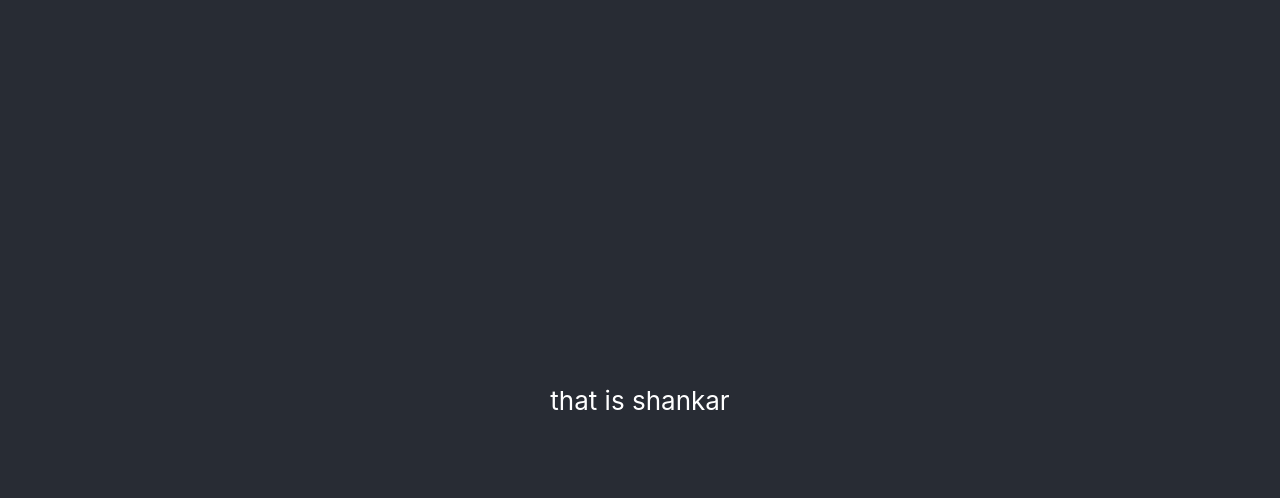
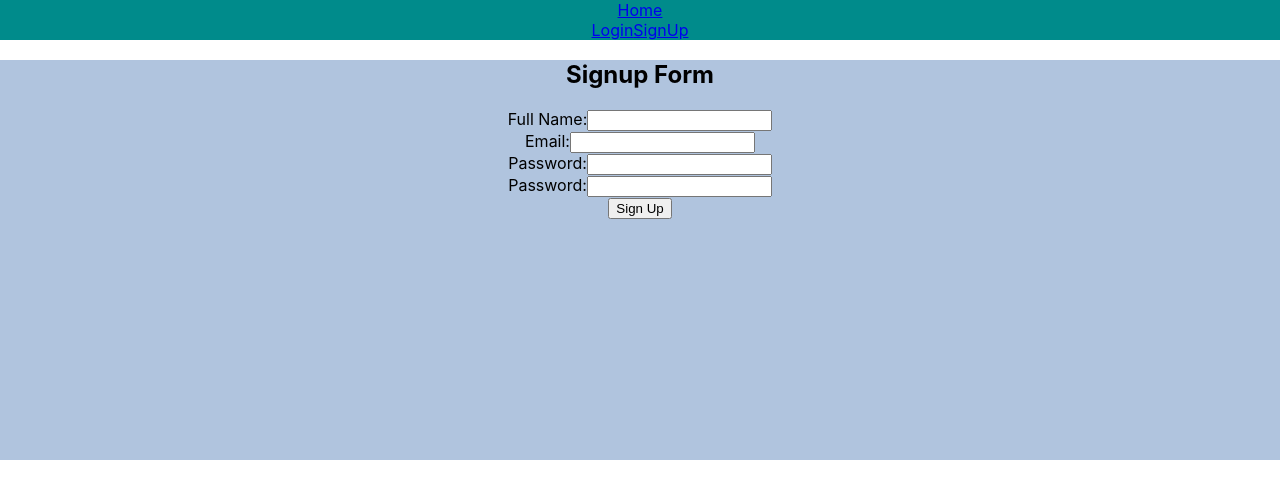
Before and after one commit to Kaligi-Shankar/NewBook, a React (Create React App) app: page /signup in a window 1280 px wide. Shown: the top 498 px of the page. Built offline with nearby package versions, Linux system fonts and the light colour scheme.

Commit message:
local server created

```diff
--- a/package.json
+++ b/package.json
@@ -6,8 +6,10 @@
     "@testing-library/jest-dom": "^5.17.0",
     "@testing-library/react": "^13.4.0",
     "@testing-library/user-event": "^13.5.0",
+    "axios": "^1.5.0",
     "react": "^18.2.0",
     "react-dom": "^18.2.0",
+    "react-router-dom": "^6.16.0",
     "react-scripts": "5.0.1",
     "web-vitals": "^2.1.4"
   },
--- a/public/index.html
+++ b/public/index.html
@@ -24,7 +24,7 @@
       work correctly both with client-side routing and a non-root public URL.
       Learn how to configure a non-root public URL by running `npm run build`.
     -->
-    <title>React App</title>
+    <title>Blood Book</title>
   </head>
   <body>
     <noscript>You need to enable JavaScript to run this app.</noscript>
--- a/src/App.css
+++ b/src/App.css
@@ -2,37 +2,8 @@
   text-align: center;
 }
 
-.App-logo {
-  height: 40vmin;
-  pointer-events: none;
+.container{
+  background-color: lightsteelblue;
+  height: 50vh;
+
 }
-
-@media (prefers-reduced-motion: no-preference) {
-  .App-logo {
-    animation: App-logo-spin infinite 20s linear;
-  }
-}
-
-.App-header {
-  background-color: #282c34;
-  min-height: 100vh;
-  display: flex;
-  flex-direction: column;
-  align-items: center;
-  justify-content: center;
-  font-size: calc(10px + 2vmin);
-  color: white;
-}
-
-.App-link {
-  color: #61dafb;
-}
-
-@keyframes App-logo-spin {
-  from {
-    transform: rotate(0deg);
-  }
-  to {
-    transform: rotate(360deg);
-  }
-}
--- a/src/App.js
+++ b/src/App.js
@@ -1,13 +1,32 @@
 import './App.css';
+import React, {createContext} from 'react';
+import {  Route,Routes } from 'react-router-dom';
+import Login from './Components/LoginForm';
+import SignUpForm from './Components/SignupForm';
+import Home from './Components/Home';
+
+const NavBar = React.lazy(()=>import('./Components/NavBar'))
+
+export const store = createContext();
 
 function App() {
+  const [token, setToken] = React.useState(null);
   return (
+    <store.Provider value={[token, setToken]}>
     <div className="App">
-      <header className="App-header">
-        that is shankar
+      <React.Suspense fallback={<p>Loading..</p>}>
+      <NavBar/>
+      </React.Suspense>
 
-      </header>
+    <div className='container'>
+      <Routes>
+          <Route exact path="/"  element={<Home/>} />
+          <Route exact path="/login" element={<Login/>} />
+          <Route exact path="/signup" element={<SignUpForm/>} />
+        </Routes>
+        </div>
     </div>
+    </store.Provider>
   );
 }
 
--- /dev/null
+++ b/src/Components/Home.jsx
@@ -0,0 +1,9 @@
+import React from 'react'
+
+const Home = () => {
+  return (
+    <div>Home</div>
+  )
+}
+
+export default Home
--- /dev/null
+++ b/src/Components/LoginForm.jsx
@@ -0,0 +1,64 @@
+import axios from 'axios';
+import React, { useState } from 'react';
+
+
+const LoginForm=()=> {
+
+  const [formData, setFormData] = useState({
+    email: '',
+    password: ''
+  });
+
+  const handleChange = (e) => {
+    const { name, value } = e.target;
+    setFormData({
+      ...formData,
+      [name]: value,
+    });
+  };
+
+  const handleSubmit = (e) => {
+    e.preventDefault();
+    axios.post('http://localhost:8000/login', formData).then(
+      response => {alert(response.data)
+      console.log(response)}
+    ).catch(err => console.error(err))
+
+
+  };
+
+  return (
+    <div>
+      <h2>Login Form</h2>
+      <form onSubmit={handleSubmit}>
+
+        <div>
+          <label htmlFor="email">Email:</label>
+          <input
+            type="email"
+            id="email"
+            name="email"
+            value={formData.email}
+            onChange={handleChange}
+            required
+          />
+        </div>
+        <div>
+          <label htmlFor="password">Password:</label>
+          <input
+            type="password"
+            id="password"
+            name="password"
+            value={formData.password}
+            onChange={handleChange}
+            required
+          />
+        </div>
+
+        <button type="submit">Login</button>
+      </form>
+    </div>
+  );
+}
+
+export default LoginForm;
--- /dev/null
+++ b/src/Components/NavBar.css
@@ -0,0 +1,3 @@
+.Nav-Container{
+    background-color: darkcyan;
+}
--- /dev/null
+++ b/src/Components/NavBar.jsx
@@ -0,0 +1,17 @@
+import React from 'react';
+import './NavBar.css'
+import { Link } from "react-router-dom";
+
+const NavBar = () => {
+  return (
+    <div className='Nav-Container'>
+        <div><Link to={'/'}>Home</Link></div>
+        <div>
+            <Link to={'/login'}>Login</Link>
+            <Link to={'/signup'}>SignUp</Link>
+        </div>
+    </div>
+  )
+}
+
+export default NavBar
--- /dev/null
+++ b/src/Components/SignupForm.jsx
@@ -0,0 +1,86 @@
+import axios from 'axios';
+import React, { useState } from 'react';
+
+
+const SignupForm=()=> {
+
+  const [formData, setFormData] = useState({
+    username: '',
+    email: '',
+    password: '',
+    confirmpassword: ''
+  });
+
+  const handleChange = (e) => {
+    const { name, value } = e.target;
+    setFormData({
+      ...formData,
+      [name]: value,
+    });
+  };
+
+  const handleSubmit = (e) => {
+    e.preventDefault();
+    axios.post('http://localhost:8000/signup', formData).then(
+      response => {alert(response.data)
+      console.log(response)}
+    ).catch(err => console.error(err))
+
+
+  };
+
+  return (
+    <div>
+      <h2>Signup Form</h2>
+      <form onSubmit={handleSubmit}>
+        <div>
+          <label htmlFor="username">Full Name:</label>
+          <input
+            type="text"
+            id="username"
+            name="username"
+            value={formData.username}
+            onChange={handleChange}
+            required
+          />
+        </div>
+        <div>
+          <label htmlFor="email">Email:</label>
+          <input
+            type="email"
+            id="email"
+            name="email"
+            value={formData.email}
+            onChange={handleChange}
+            required
+          />
+        </div>
+        <div>
+          <label htmlFor="password">Password:</label>
+          <input
+            type="password"
+            id="password"
+            name="password"
+            value={formData.password}
+            onChange={handleChange}
+            required
+          />
+        </div>
+        <div>
+          <label htmlFor="confirmpassword">Password:</label>
+          <input
+            type="password"
+            id="confirmpassword"
+            name="confirmpassword"
+            value={formData.confirmpassword}
+            onChange={handleChange}
+            required
+          />
+        </div>
+        <button type="submit">Sign Up</button>
+      </form>
+    </div>
+  );
+}
+
+export default SignupForm;
--- a/src/index.js
+++ b/src/index.js
@@ -3,11 +3,15 @@ import ReactDOM from 'react-dom/client';
 import './index.css';
 import App from './App';
 import reportWebVitals from './reportWebVitals';
+import { BrowserRouter } from "react-router-dom";
+
 
 const root = ReactDOM.createRoot(document.getElementById('root'));
 root.render(
   <React.StrictMode>
+    <BrowserRouter>
     <App />
+    </BrowserRouter>
   </React.StrictMode>
 );
 
```
Also changed, not shown: 1 other file (tests, documents, lock files or other folders).
